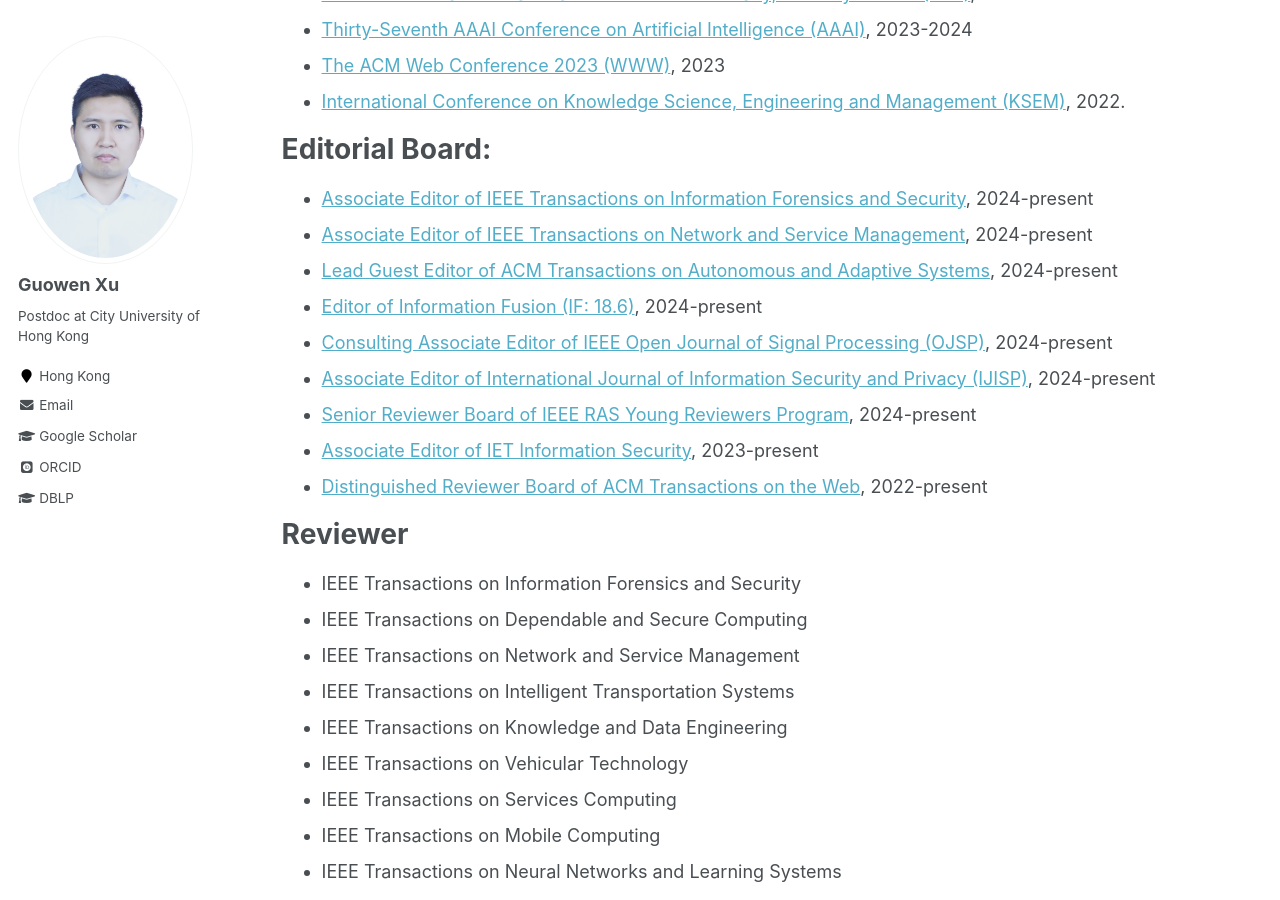
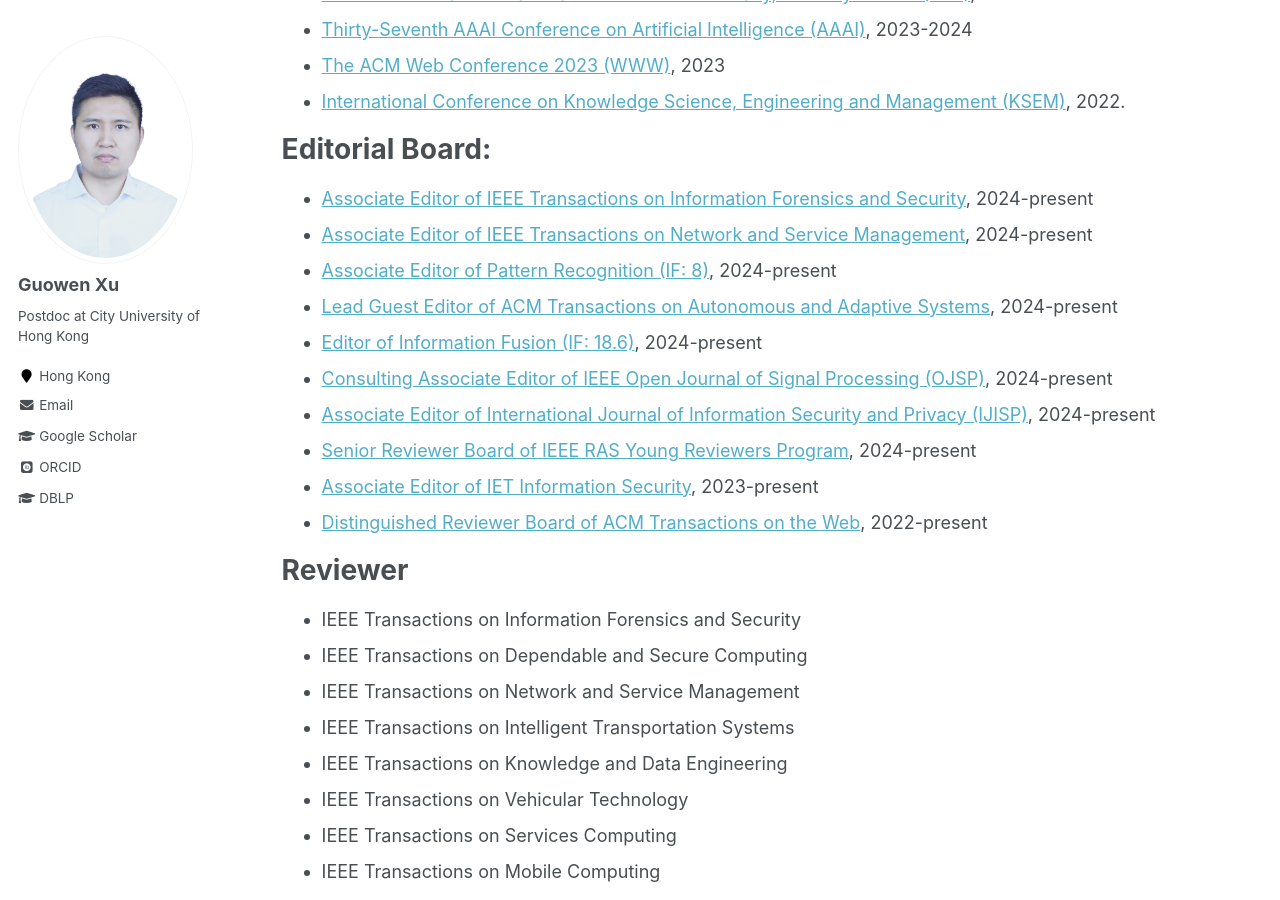
Before and after one commit to Guowen-xu/guowen-xu.github.io, a Jekyll site: the page built from _pages/services.md, in a window 1280 px wide and 900 px high, scrolled down 340 px. Built offline with Jekyll 4.4.1, drawn with Linux system fonts in a browser that asks for light colours; some web fonts are replaced.

Commit message:
Update services.md

```diff
--- a/_pages/services.md
+++ b/_pages/services.md
@@ -18,6 +18,7 @@ Editorial Board:
 ======
 * [Associate Editor of IEEE Transactions on Information Forensics and Security](https://signalprocessingsociety.org/publications-resources/ieee-transactions-information-forensics-and-security/editorial-board), 2024-present
 * [Associate Editor of IEEE Transactions on Network and Service Management](https://www.comsoc.org/publications/journals/ieee-tnsm/ieee-transactions-network-and-service-management-editorial-board), 2024-present
+* [Associate Editor of Pattern Recognition (IF: 8)](https://www.sciencedirect.com/journal/pattern-recognition/about/editorial-board), 2024-present
 * [Lead Guest Editor of ACM Transactions on Autonomous and Adaptive Systems](https://dl.acm.org/journal/taas/calls-for-papers), 2024-present
 * [Editor of Information Fusion (IF: 18.6)](https://www.sciencedirect.com/journal/information-fusion/about/editorial-board), 2024-present
 * [Consulting Associate Editor of IEEE Open Journal of Signal Processing (OJSP)](https://signalprocessingsociety.org/publications-resources/ieee-open-journal-signal-processing/advisoryeditorial-board), 2024-present
```
